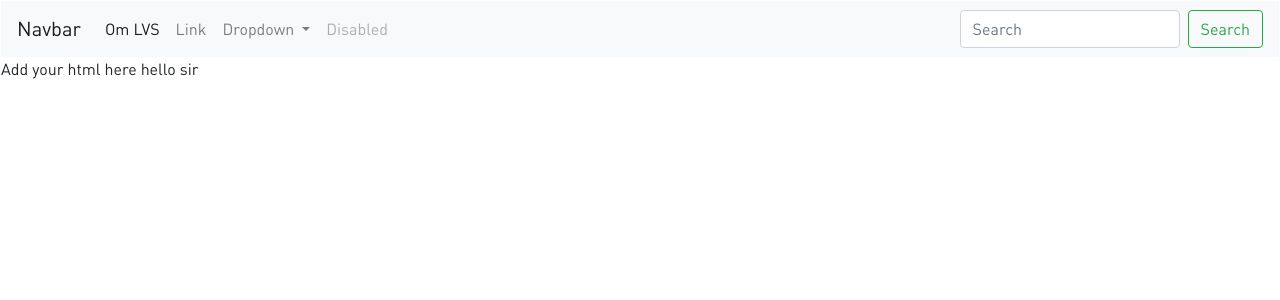
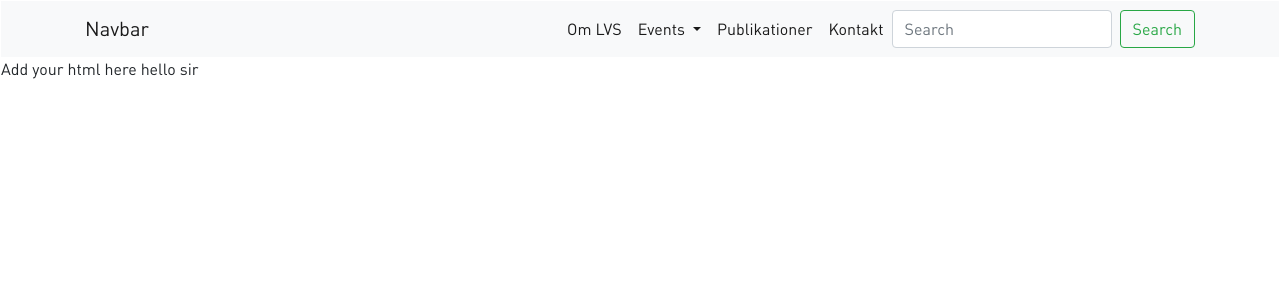
Before and after one commit to kristianbangsoe/lvs, a PHP site: page /index.php in a window 1280 px wide. Shown: the top 300 px of the page. Run offline with PHP 8.4, Linux system fonts and the light colour scheme; some libraries are stand-ins or nearby versions.

Commit message:
Auto stash before merge of "master" and "origin/master"

```diff
--- a/header.php
+++ b/header.php
@@ -9,39 +9,55 @@
   </head>
   <body>
     <header>
+
+
       <nav class="navbar navbar-expand-lg navbar-light bg-light">
+<div class="container">
+
+
         <a class="navbar-brand" href="#">Navbar</a>
         <button class="navbar-toggler" type="button" data-toggle="collapse" data-target="#navbarSupportedContent" aria-controls="navbarSupportedContent" aria-expanded="false" aria-label="Toggle navigation">
           <span class="navbar-toggler-icon"></span>
         </button>
 
+
         <div class="collapse navbar-collapse" id="navbarSupportedContent">
-          <ul class="navbar-nav mr-auto">
+          <ul class="navbar-nav ml-auto">
             <li class="nav-item active">
               <a class="nav-link" href="#">Om LVS <span class="sr-only">(current)</span></a>
             </li>
-            <li class="nav-item">
-              <a class="nav-link" href="#">Link</a>
-            </li>
-            <li class="nav-item dropdown">
+
+
+
+
+            <li class="nav-item dropdown active">
               <a class="nav-link dropdown-toggle" href="#" id="navbarDropdown" role="button" data-toggle="dropdown" aria-haspopup="true" aria-expanded="false">
-                Dropdown
+                Events
               </a>
               <div class="dropdown-menu" aria-labelledby="navbarDropdown">
-                <a class="dropdown-item" href="#">Action</a>
-                <a class="dropdown-item" href="#">Another action</a>
+                <a class="dropdown-item" href="#">Event1</a>
+                <a class="dropdown-item" href="#">Event1</a>
                 <div class="dropdown-divider"></div>
-                <a class="dropdown-item" href="#">Something else here</a>
+                <a class="dropdown-item" href="#">Event1</a>
               </div>
             </li>
-            <li class="nav-item">
-              <a class="nav-link disabled" href="#">Disabled</a>
+
+            <li class="nav-item active">
+              <a class="nav-link" href="#">Publikationer</a>
             </li>
+
+            <li class="nav-item active">
+              <a class="nav-link" href="#">Kontakt</a>
+            </li>
+
           </ul>
+
           <form class="form-inline my-2 my-lg-0">
             <input class="form-control mr-sm-2" type="search" placeholder="Search" aria-label="Search">
             <button class="btn btn-outline-success my-2 my-sm-0" type="submit">Search</button>
           </form>
+
+        </div>
         </div>
       </nav>
     </header>
```
